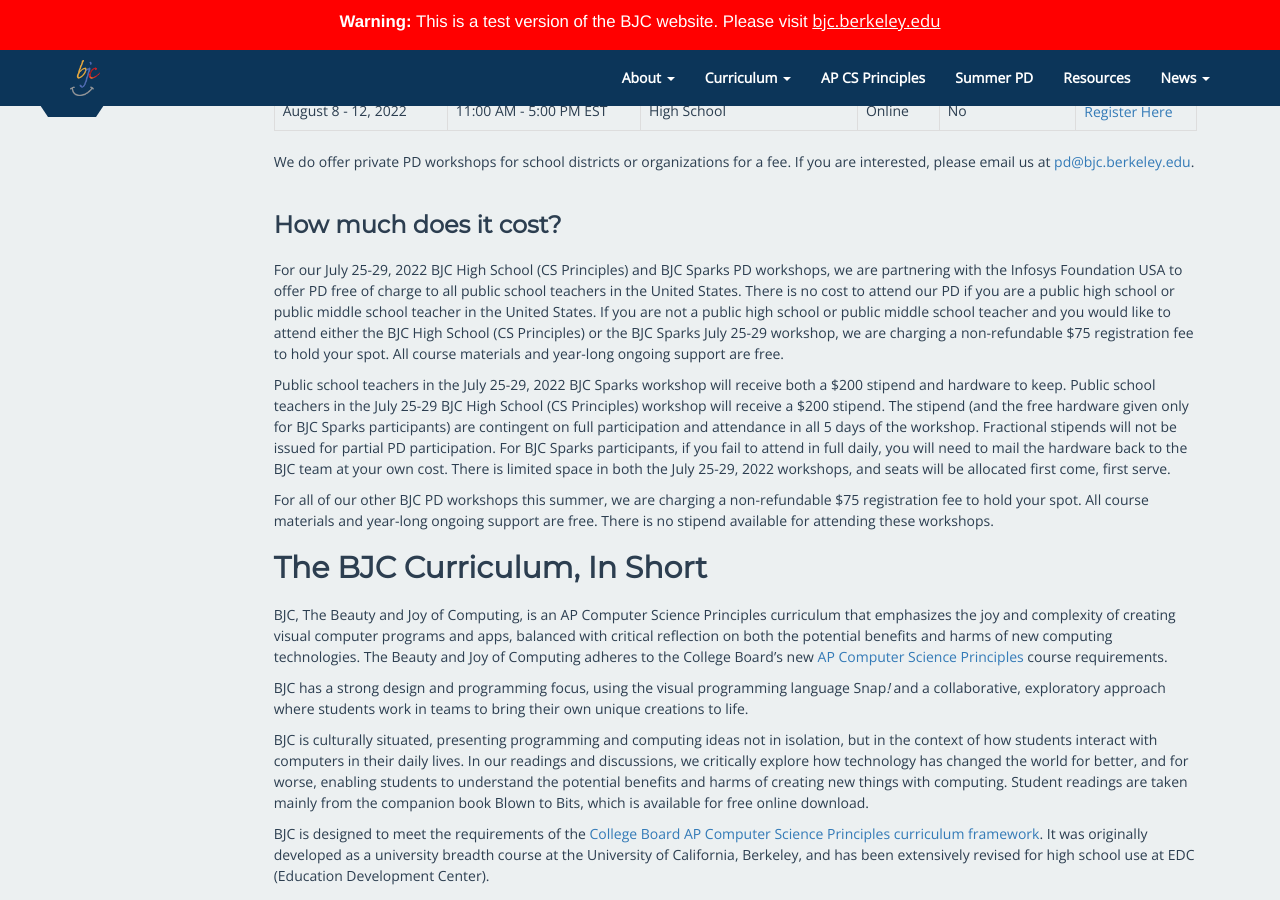
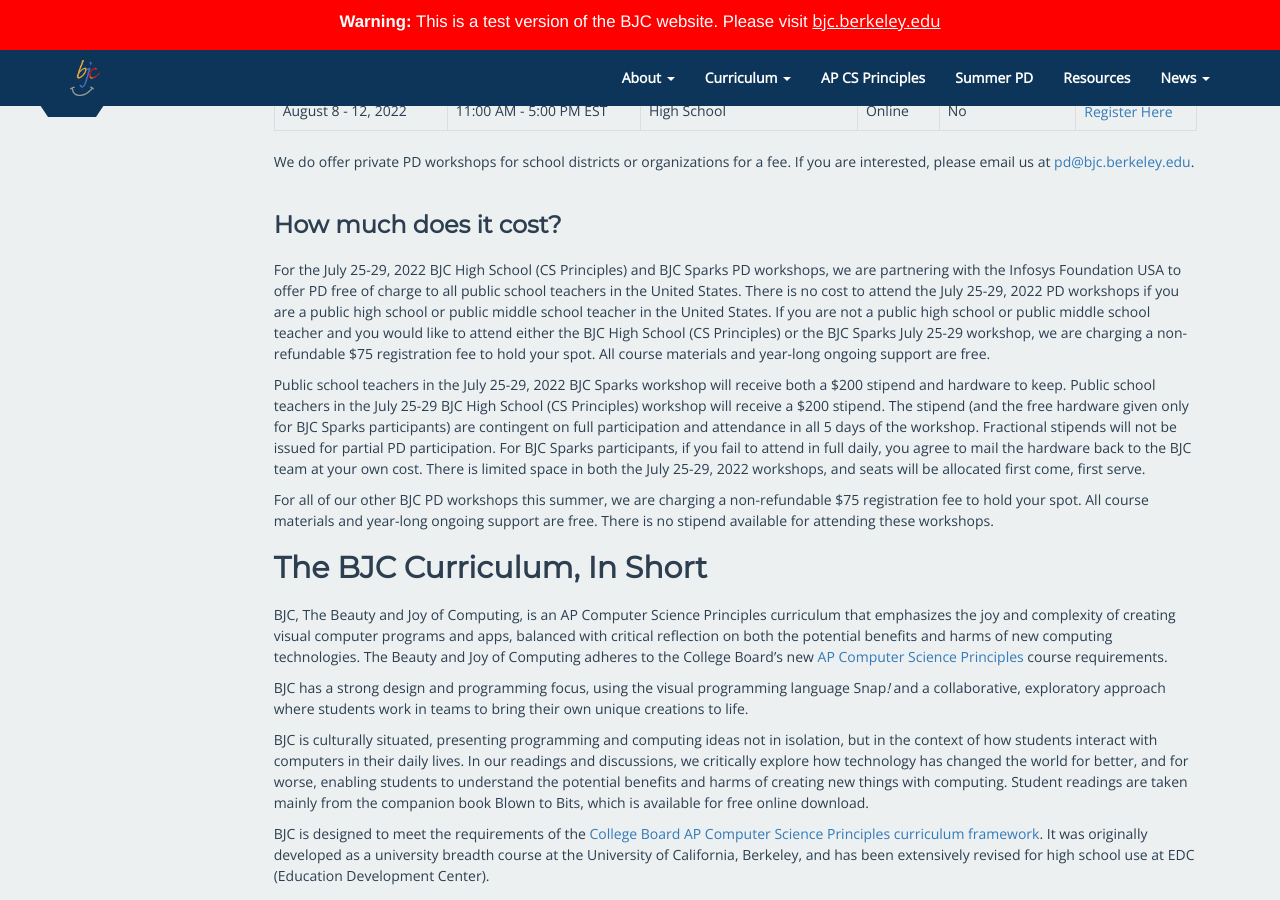
Before and after one commit to beautyjoy/beautyjoy.github.io, a Jekyll site: the page built from summer-pd/index.md, in a window 1280 px wide and 900 px high, scrolled down 1417 px. Built offline with Jekyll 4.4.1, drawn with Linux system fonts in a browser that asks for light colours.

Commit message:
updating cost text

```diff
--- a/summer-pd/index.md
+++ b/summer-pd/index.md
@@ -153,9 +153,9 @@
 
 ### How much does it cost?
 
-For our July 25-29, 2022 BJC High School (CS Principles) and BJC Sparks PD workshops, we are partnering with the Infosys Foundation USA to offer PD free of charge to all public school teachers in the United States. There is no cost to attend our PD if you are a public high school or public middle school teacher in the United States. If you are not a public high school or public middle school teacher and you would like to attend either the BJC High School (CS Principles) or the BJC Sparks July 25-29 workshop, we are charging a non-refundable $75 registration fee to hold your spot. All course materials and year-long ongoing support are free.
+For the July 25-29, 2022 BJC High School (CS Principles) and BJC Sparks PD workshops, we are partnering with the Infosys Foundation USA to offer PD free of charge to all public school teachers in the United States. There is no cost to attend the July 25-29, 2022 PD workshops if you are a public high school or public middle school teacher in the United States. If you are not a public high school or public middle school teacher and you would like to attend either the BJC High School (CS Principles) or the BJC Sparks July 25-29 workshop, we are charging a non-refundable $75 registration fee to hold your spot. All course materials and year-long ongoing support are free.
 
-Public school teachers in the July 25-29, 2022 BJC Sparks workshop will receive both a $200 stipend and hardware to keep. Public school teachers in the July 25-29 BJC High School (CS Principles) workshop will receive a $200 stipend. The stipend (and the free hardware given only for BJC Sparks participants) are contingent on full participation and attendance in all 5 days of the workshop. Fractional stipends will not be issued for partial PD participation. For BJC Sparks participants, if you fail to attend in full daily, you will need to mail the hardware back to the BJC team at your own cost. There is limited space in both the July 25-29, 2022 workshops, and seats will be allocated first come, first serve.
+Public school teachers in the July 25-29, 2022 BJC Sparks workshop will receive both a $200 stipend and hardware to keep. Public school teachers in the July 25-29 BJC High School (CS Principles) workshop will receive a $200 stipend. The stipend (and the free hardware given only for BJC Sparks participants) are contingent on full participation and attendance in all 5 days of the workshop. Fractional stipends will not be issued for partial PD participation. For BJC Sparks participants, if you fail to attend in full daily, you agree to mail the hardware back to the BJC team at your own cost. There is limited space in both the July 25-29, 2022 workshops, and seats will be allocated first come, first serve.
 
 For all of our other BJC PD workshops this summer, we are charging a non-refundable $75 registration fee to hold your spot. All course materials and year-long ongoing support are free. There is no stipend available for attending these workshops.
 
```
